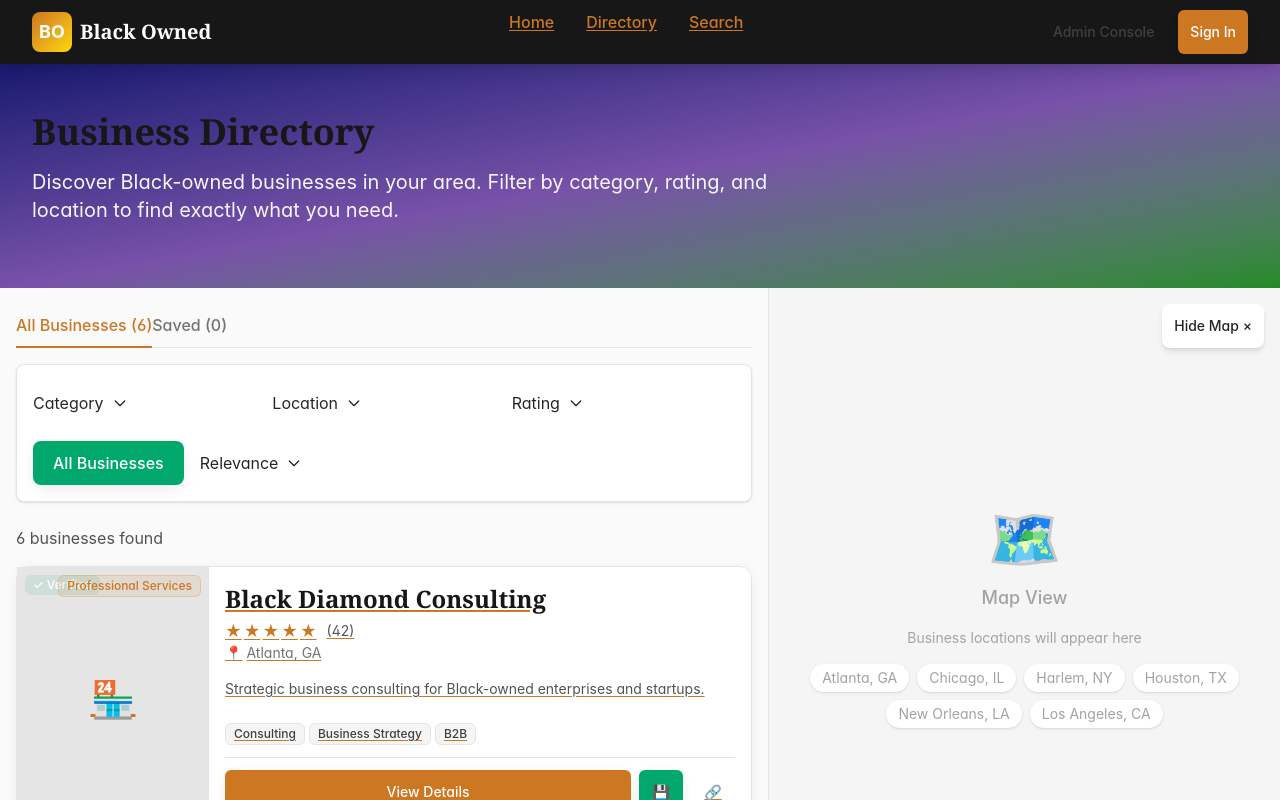
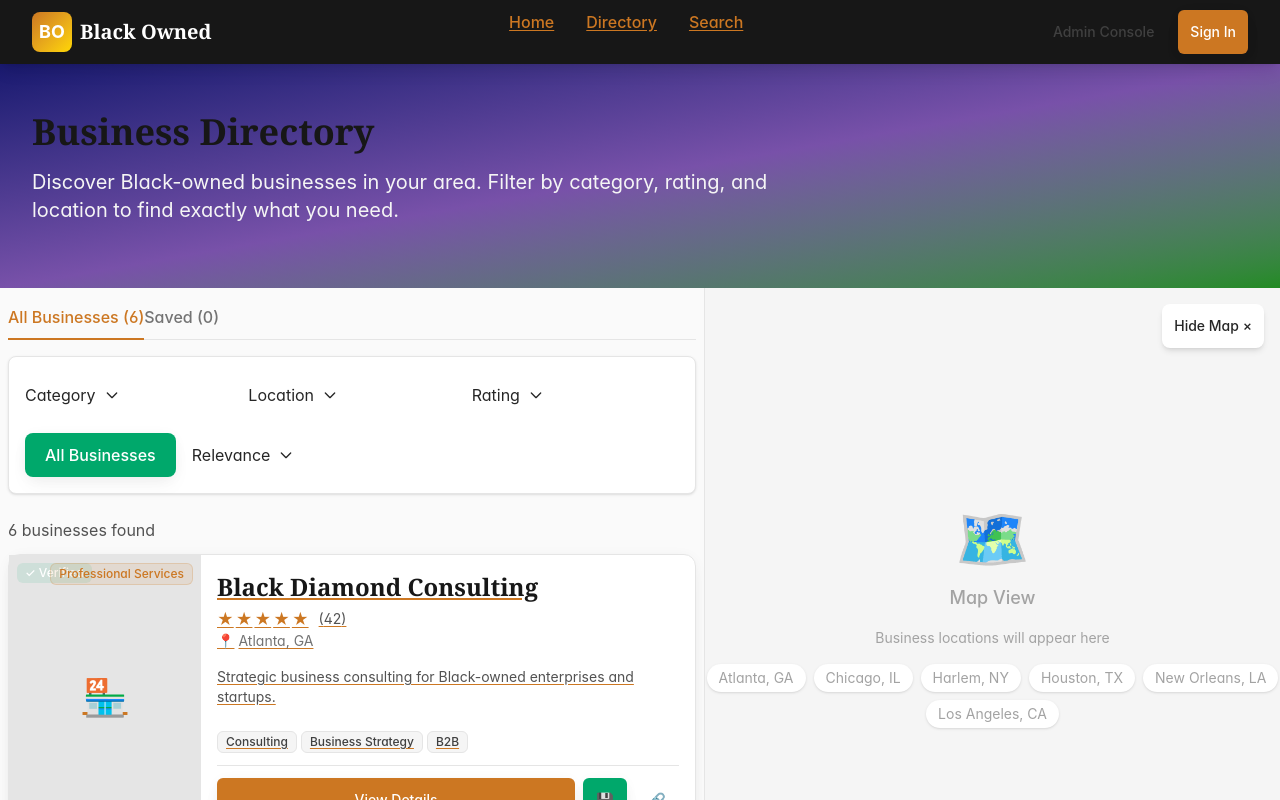
Before and after one commit to G-Builds-Here/Black_Owned, a Next.js app: page /directory in a window 1280 px wide. Shown: the top 800 px of the page. Built offline with nearby package versions, Linux system fonts and the light colour scheme.

Commit message:
Adjust to 55% left panel with reduced padding

```diff
--- a/src/app/directory/page.tsx
+++ b/src/app/directory/page.tsx
@@ -223,8 +223,8 @@ export default function DirectoryPage() {
       {/* Main Content - Split View */}
       <section className="flex h-[calc(100vh-140px)] overflow-hidden max-w-full">
         {/* Business List - Left Side */}
-        <div className={`${showMap ? 'lg:w-[60%]' : 'w-full'} overflow-y-auto`}>
-          <div className="p-4 space-y-4">
+        <div className={`${showMap ? 'lg:w-[55%]' : 'w-full'} overflow-y-auto`}>
+          <div className="p-2 space-y-3">
             {/* Tabs */}
             <Tabs
               tabs={[
```
